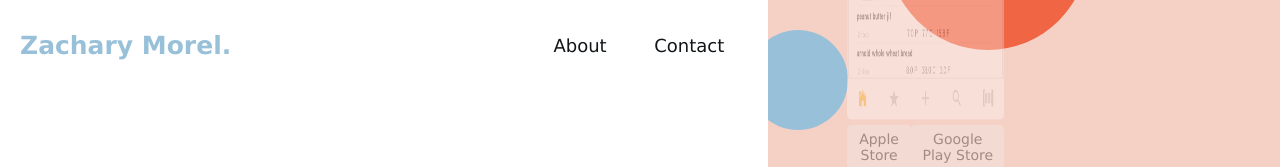
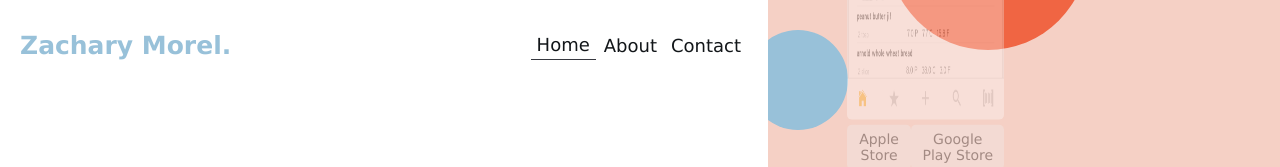
Before and after one commit to zacharymorel/zacharymorel.github.io, a React (Create React App) app in the folder potfolio/: page / in a window 1280 px wide. Shown: the top 167 px of the page. Built offline with nearby package versions, Linux system fonts and the light colour scheme.

Commit message:
Added Dynamic Button Styling

```diff
--- a/potfolio/src/utils/NavigationButton.js
+++ b/potfolio/src/utils/NavigationButton.js
@@ -3,7 +3,7 @@ import React from 'react'
 const NavigationButton = (props) => {
 
   return (
-    <button className={props.buttonClassName} onClick={props.onClick}>
+    <button className={props.buttonClassName} style={props.styles} onClick={props.onClick}>
       {props.children}
     </button>
   )
--- a/potfolio/src/views/LeftViewComponents/LeftView.js
+++ b/potfolio/src/views/LeftViewComponents/LeftView.js
@@ -18,6 +18,7 @@ class LeftView extends PureComponent {
       projectName: '',
       projectDiscriptionText: '',
       determineContent: 'ProjectDiscription',
+      activeButton: 'ProjectDiscription',
       showContactHeader: false,
     }
   }
@@ -37,11 +38,16 @@ class LeftView extends PureComponent {
   }
 
   toggleComponents = (params) => {
+    if(params === 'ProjectDiscription')
+      this.state.determineContent !== params && this.setState({ activeButton: params, determineContent: params, showContactHeader: false })
+
     if(params === 'AboutMe')
-      this.state.determineContent !== params ? this.setState({ determineContent: params }) : this.setState({ determineContent: 'ProjectDiscription' })
+      this.state.determineContent !== params && this.setState({ activeButton: params, determineContent: params, showContactHeader: false })
 
     if(params === 'Contact')
-      !this.state.showContactHeader ? this.setState({ showContactHeader: true }) : this.setState({ showContactHeader: false })
+      !this.state.showContactHeader ?
+        this.setState({ activeButton: params, showContactHeader: true }) :
+        this.setState({ showContactHeader: false })
   }
 
   render() {
@@ -52,27 +58,36 @@ class LeftView extends PureComponent {
           <div className='Navigation'>
             <NavigationButton
               buttonClassName='HeaderButtons'
-              onClick={async () => { await this.setState({ aboutPressed: !this.state.aboutPressed }); this.toggleComponents('AboutMe'); }}
+              onClick={() => this.toggleComponents('ProjectDiscription') }
+              styles={{ borderBottom: (this.state.activeButton === 'ProjectDiscription' && '1px solid #373940')}}
+            >
+              <p className='Text'>Home</p>
+            </NavigationButton>
+            <NavigationButton
+              buttonClassName='HeaderButtons'
+              onClick={() => this.toggleComponents('AboutMe') }
+              styles={{ borderBottom: (this.state.activeButton === 'AboutMe' && '1px solid #373940')}}
             >
               <p className='Text'>About</p>
             </NavigationButton>
             <NavigationButton
+              value='Contact'
               buttonClassName='HeaderButtons'
               onClick={() => this.toggleComponents('Contact')}
+              styles={{ borderBottom: (this.state.activeButton === 'Contact' && '1px solid #373940')}}
             >
               <p className='Text'>Contact</p>
             </NavigationButton>
           </div>
         </header>
         {this.state.showContactHeader && <Contact />}
-        {this.state.determineContent === 'ProjectDiscription' ?
+        {this.state.determineContent === 'ProjectDiscription' &&
           <ProjectDiscription
             projectName={this.state.projectName}
             projectDiscriptionText={this.state.projectDiscriptionText}
           />
-          :
-          <AboutMe />
         }
+        {this.state.determineContent === 'AboutMe' && <AboutMe /> }
       </div>
     )
   }
```
